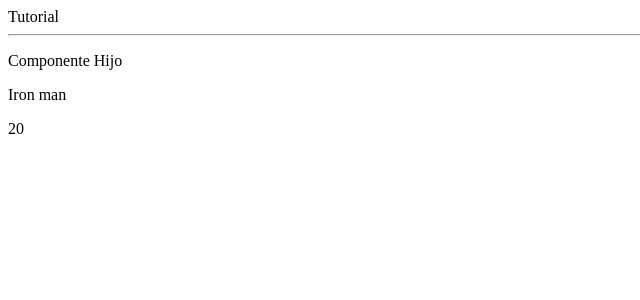
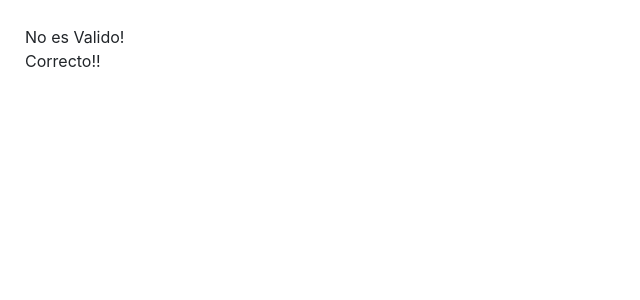
Before and after one commit to pablocastillo2017/Angular-8, an Angular app: page / in a window 1280 px wide. Shown: the top 300 px of the page, without its empty margins (0-640 px from the left). Built offline with nearby package versions, Linux system fonts and the light colour scheme.

Commit message:
Angular8 Sec5 ngIf

```diff
--- a/package.json
+++ b/package.json
@@ -19,6 +19,7 @@
     "@angular/platform-browser": "~11.0.6",
     "@angular/platform-browser-dynamic": "~11.0.6",
     "@angular/router": "~11.0.6",
+    "bootstrap": "^4.6.0",
     "rxjs": "~6.6.0",
     "tslib": "^2.0.0",
     "zone.js": "~0.10.2"
--- a/src/app/app.component.html
+++ b/src/app/app.component.html
@@ -1,3 +1,5 @@
-Tutorial
+<div *ngIf="isValid">Es Valido!</div>
 
-<app-usuario [persona]="persona"></app-usuario>
+<div *ngIf="!isValid">No es Valido!</div>
+
+<div *ngIf="2 + 2 == 4">Correcto!!</div>
--- a/src/app/app.component.ts
+++ b/src/app/app.component.ts
@@ -6,8 +6,5 @@ import { Component } from '@angular/core';
   styles: [``],
 })
 export class AppComponent {
-  persona = {
-    nombre: 'Iron man',
-    edad: 20,
-  };
+  isValid = false;
 }
--- a/src/app/usuario/usuario.component.html
+++ b/src/app/usuario/usuario.component.html
@@ -1,4 +1 @@
-<hr />
-<p>Componente Hijo</p>
-<p>{{ lapersona.nombre }}</p>
-<p>{{ lapersona.edad }}</p>
+<button (click)="ejecutarEvento()"></button>
--- a/src/app/usuario/usuario.component.ts
+++ b/src/app/usuario/usuario.component.ts
@@ -1,4 +1,5 @@
-import { Component, OnInit, Input } from '@angular/core';
+import { Component, OnInit, Input, Output } from '@angular/core';
+import { EventEmitter } from 'events';
 
 @Component({
   selector: 'app-usuario',
@@ -7,7 +8,12 @@ import { Component, OnInit, Input } from '@angular/core';
 })
 export class UsuarioComponent implements OnInit {
   @Input('persona') lapersona;
+  @Output() enviar = new EventEmitter();
+  mensaje = 'yo soy componente hijo';
   constructor() {}
 
   ngOnInit(): void {}
+  ejecutarEvento() {
+    this.enviar.emit(this.mensaje);
+  }
 }
--- a/src/styles.css
+++ b/src/styles.css
@@ -1 +1,6 @@
 /* You can add global styles to this file, and also import other style files */
+@import "~bootstrap/dist/css/bootstrap.css";
+
+body {
+  padding: 25px;
+}
```
Also changed, not shown: 2 other files (tests, documents, lock files or other folders).
